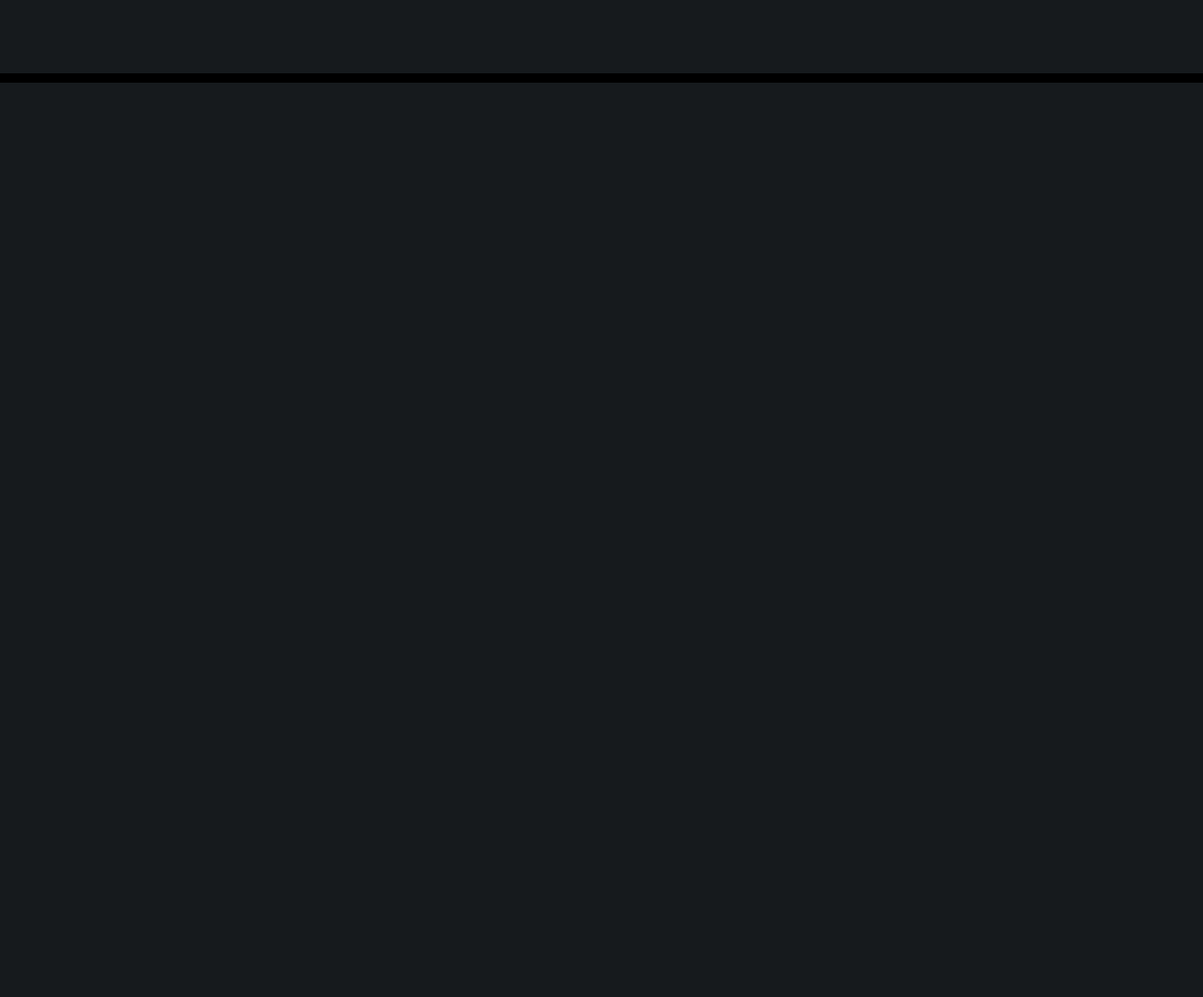
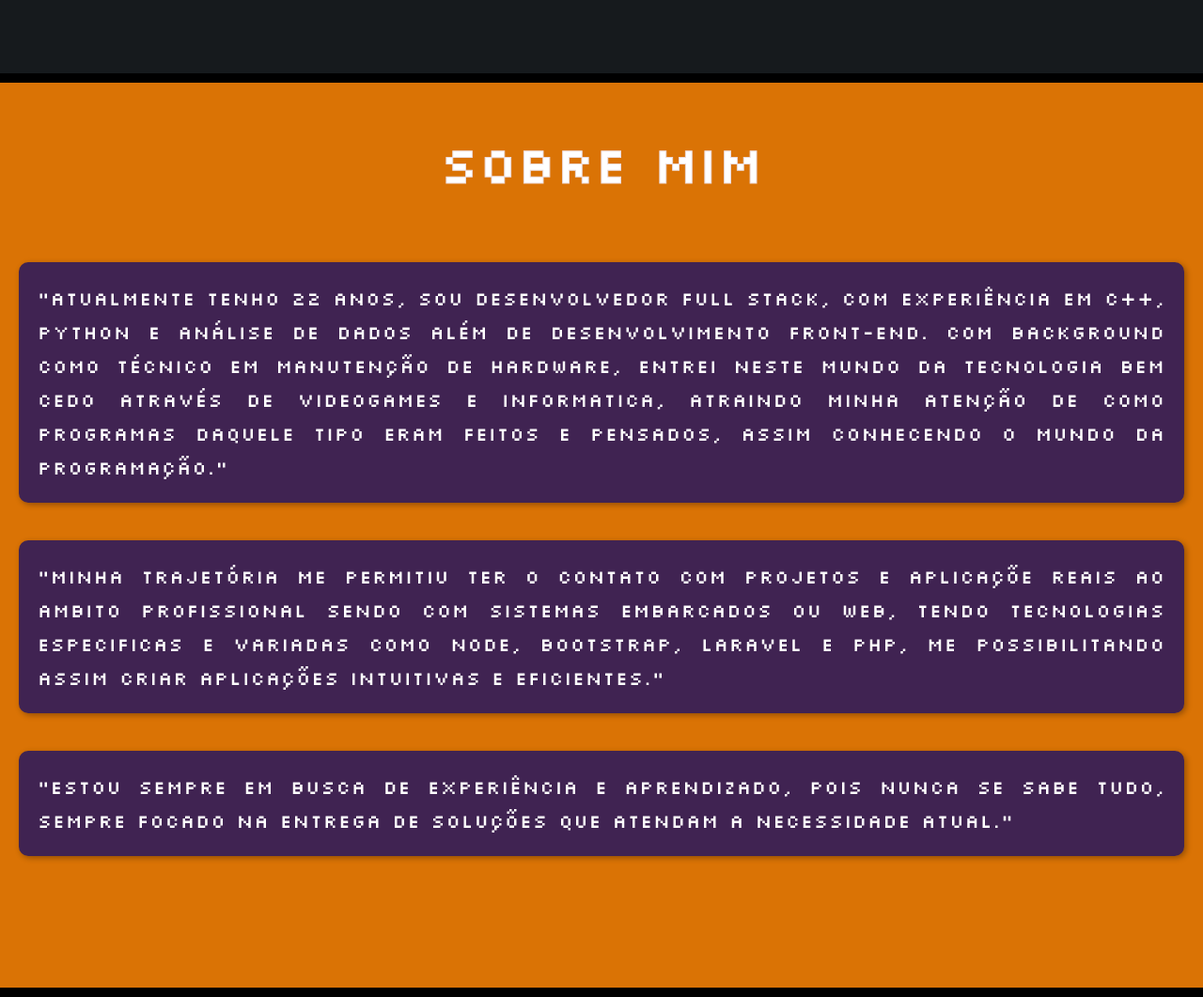
Before and after one commit to devkayky83/Projeto-Portfolio, a plain HTML site: page index.html in a window 1280 px wide. Shown: the part 2224-3285 px from the top of the page at 94% size. Before the commit the page ends 2312 px from the top, so only its background shows below. Drawn offline with Linux system fonts and the light colour scheme.

Commit message:
Making the About me session

```diff
--- a/css/components/action.css
+++ b/css/components/action.css
@@ -2,10 +2,10 @@
     display: inline-flex;
     color: #e0aaff;
     font-size: 17px;
-    font-family: "Fira Code", sans-serif; /* Uma segunda familia de font pode ser carregada caso o navegador não tenha a primeira*/
-    font-weight: 500; /* Peso da font */
-    text-decoration: none; /* Tira o traço debaixo de uma font, site para decoration: mdn text decoration*/
-    margin-right: 30px; /*Coloca um espaçamento de 30px entre os links do header*/
+    font-family: "Fira Code", sans-serif;
+    font-weight: 500;
+    text-decoration: none;
+    margin-right: 30px;
     align-items: center;
     transition: transform 100ms linear;
 }
@@ -15,8 +15,8 @@
     transform: scale(1.09);
 }
 
-.action::before { /*Pseudo-Elemento, elemento vazio criado no Css*, praticamente o quadradinho antes das palavras*/
-    content: ""; /* Obrigatorio no Pseudo-elemento, pois o mesmo necessita de um conteudo*/
+.action::before {
+    content: "";
     background-color: #161a1d;
     height: 10px;
     width: 10px;
--- a/css/components/box.css
+++ b/css/components/box.css
@@ -6,6 +6,6 @@
    padding: 42px 44px;
 }
 
-.box .title { /* Box herda h1, herda seus filhos*/
+.box .title {
     margin-bottom: 28px;
 }
--- a/css/components/button_donwload.css
+++ b/css/components/button_donwload.css
@@ -9,9 +9,9 @@
     position: relative;
     bottom: 7px;
     box-shadow: 5px 5px 0px #000;
-    transition: transform 200ms linear; /*cria uma transição de animação quando o mouse passa por cima atravez da transform*/
+    transition: transform 200ms linear;
 }
 
 .button_download:hover {
-    transform: scale(1.09); /* Muda o tamanho do botão quando o mouse passa por cima */
+    transform: scale(1.09);
 }
--- /dev/null
+++ b/css/components/description.css
@@ -0,0 +1,27 @@
+.description {
+  font-family: 'Silkscreen', sans-serif;
+  font-size: 20px;
+  padding: 60px 20px;
+  max-width: 1200px;
+  margin: 40px auto;
+  border-radius: 12px;
+  color: #FFFFFF;
+  background-color: #d46a00;
+  line-height: 1.8;
+  letter-spacing: 1.2px;
+  display: flex;
+  justify-content: center;
+  align-items: stretch;
+  gap: 30px;
+  flex-wrap: wrap;
+  text-align: justify;
+}
+
+.second-desc {
+  background-color: rgba(12, 9, 108, 0.748);
+  padding: 20px;
+  border-radius: 10px;
+  box-shadow: 2px 2px 6px #00000055;
+  flex: 1 1 280px;
+  min-width: 250px;
+}
--- a/css/components/wrapper-card.css
+++ b/css/components/wrapper-card.css
@@ -1,4 +1,9 @@
 .wrapper-card {
     display: flex;
     justify-content: center;
+    transition: transform 200ms linear;
 }
+
+.wrapper-card:hover {
+    transform: scale(1.09);
+}
--- a/css/reset.css
+++ b/css/reset.css
@@ -1,6 +1,4 @@
 @charset "UTF-8";
-/* Arquivo para resetar os padrões de comportamento de pagina de um navegador*/
-/* SIte para reset css = eric mayer reset css*/
 
 html, body, div, span, applet, object, iframe,
 h1, h2, h3, h4, h5, h6, p, blockquote, pre,
--- a/index.html
+++ b/index.html
@@ -1,5 +1,5 @@
 <!DOCTYPE html>
-<html lang="pt-BR">
+<html lang="pt-br">
 
 <head>
     <meta charset="UTF-8" />
@@ -13,7 +13,7 @@
         href="https://fonts.googleapis.com/css2?family=Fira+Code:wght@300..700&family=Silkscreen:wght@400;700&display=swap"
         rel="stylesheet">
     <link rel="stylesheet" href="css/reset.css" />
-    <!--Sempre colocar o reset antes de outros links css-->
+
     <link rel="stylesheet" href="css/main1.css" />
     <link rel="stylesheet" href="css/components/header.css">
     <link rel="stylesheet" href="css/components/button_donwload.css">
@@ -28,6 +28,7 @@
     <link rel="stylesheet" href="css/components/wrapper-skill.css">
     <link rel="stylesheet" href="css/components/card-project.css">
     <link rel="stylesheet" href="css/components/wrapper-card.css">
+    <link rel="stylesheet" href="css/components/description.css">
     <title>Dev Kayky Júnio</title>
 </head>
 
@@ -115,6 +116,28 @@
             </a>
         </div>
     </section>
+
+    <section class="section">
+        <h2 class="main-title -second">Sobre Mim</h2>
+        <div class="description-grid">
+            <p class="description second-desc">"Atualmente tenho 22 anos, sou Desenvolvedor Full Stack, com experiência em C++,
+                Python e análise de dados além de desenvolvimento Front-End. Com background como Técnico em Manutenção de Hardware,
+                entrei neste mundo da tecnologia bem cedo através de videogames e informatica, atraindo minha atenção de como programas daquele tipo
+                eram feitos e pensados, assim conhecendo o mundo da programação."
+            </p>
+            <p class="description second-desc">
+                "Minha trajetória me permitiu ter o contato com projetos e aplicaçõe reais ao ambito profissional sendo
+                com sistemas embarcados ou web, tendo
+                tecnologias especificas e variadas como Node, Bootstrap, Laravel e PHP, me possibilitando assim criar
+                aplicações intuitivas e eficientes."
+            </p>
+            <p class="description second-desc">
+                "Estou sempre em busca de experiência e aprendizado, pois nunca se sabe tudo, sempre focado na
+                entrega de soluções
+                que atendam a necessidade atual."
+            </p>
+        </div>
+    </section>
 </body>
 
 </html>
```
